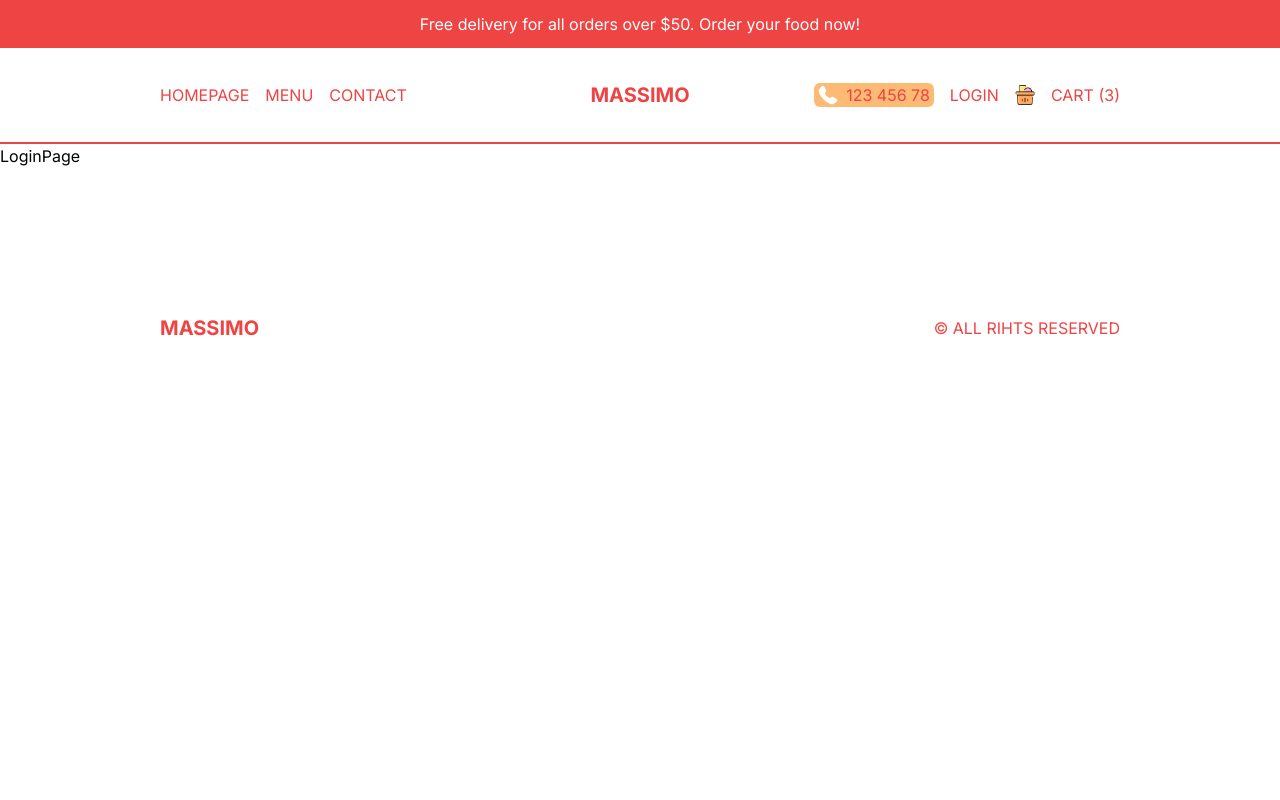
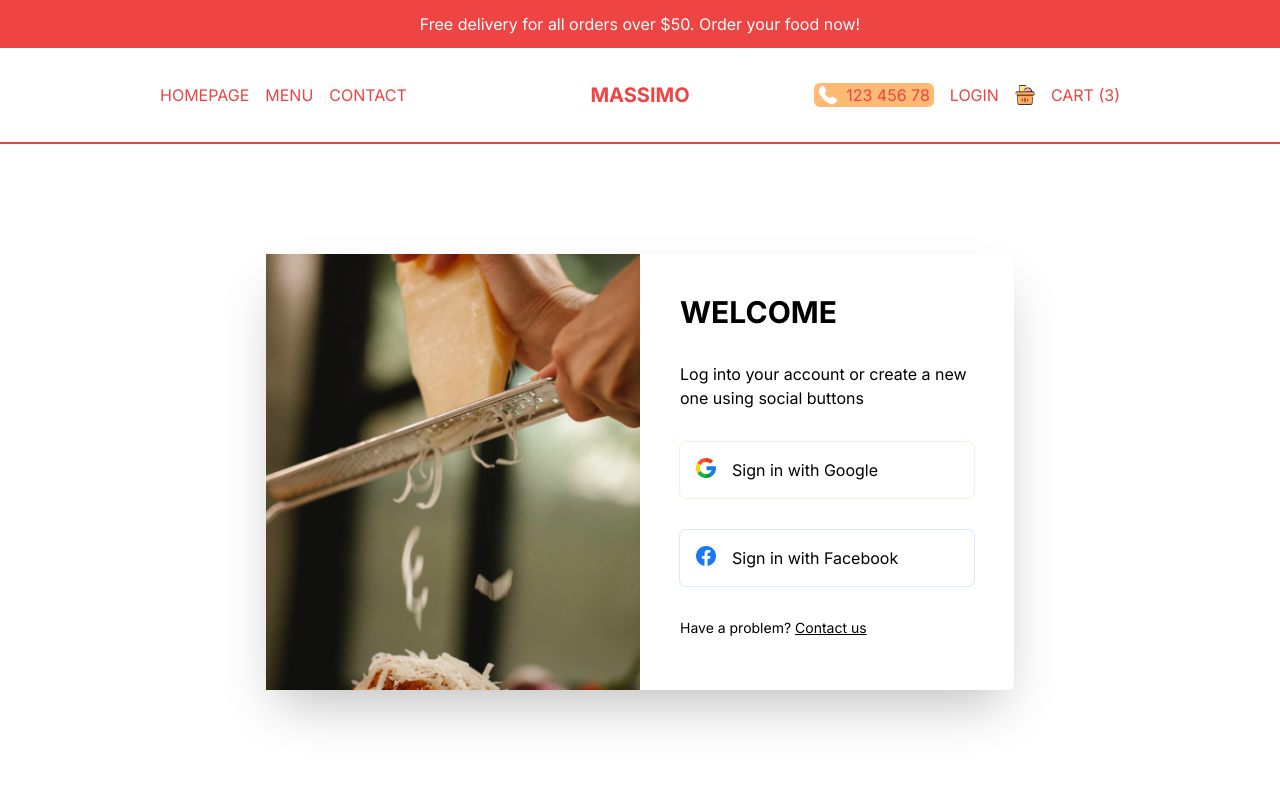
Before and after one commit to stefifm/nextjs-fullstack, a Next.js app: page /login in a window 1280 px wide. Shown: the top 800 px of the page. Built offline with nearby package versions, Linux system fonts and the light colour scheme.

Commit message:
Ending login page

```diff
--- a/src/app/login/page.jsx
+++ b/src/app/login/page.jsx
@@ -1,5 +1,56 @@
+import Image from 'next/image'
+import Link from 'next/link'
+
 function LoginPage() {
-  return <div>LoginPage</div>
+  return (
+    <div className='p-4 h-[calc(100vh-6rem)] md:h-[calc(100vh-9rem)] flex items-center justify-center'>
+      {/* BOX */}
+      <div className='h-full shadow-2xl rounded-md flex flex-col md:flex-row md:h-[70%] md:w-full lg:w-[60%] 2xl:w-[50%]'>
+        {/* IMAGE CONTAINER */}
+        <div className='relative h-1/3 w-full md:h-full md:w-1/2'>
+          <Image
+            src='/loginBg.png'
+            alt=''
+            fill
+            className='object-cover'
+          />
+        </div>
+        {/* FORM CONTAINER */}
+        <div className='p-10 flex flex-col gap-8 md:w-1/2'>
+          <h1 className='uppercase font-bold text-xl xl:text-3xl'>welcome</h1>
+          <p>Log into your account or create a new one using social buttons</p>
+          <button className='flex gap-4 p-4 ring-1 ring-orange-100 rounded-md'>
+            <Image
+              src='/google.png'
+              alt='google logo'
+              width={20}
+              height={20}
+              className='object-contain'
+            />
+            <span>Sign in with Google</span>
+          </button>
+          <button className='flex gap-4 p-4 ring-1 ring-blue-100 rounded-md'>
+            <Image
+              src='/facebook.png'
+              alt='facebook logo'
+              width={20}
+              height={20}
+              className='object-contain'
+            />
+            <span>Sign in with Facebook</span>
+          </button>
+          <p className='text-sm'>
+            Have a problem?{' '}
+            <Link
+              className='underline'
+              href='/'>
+              Contact us
+            </Link>
+          </p>
+        </div>
+      </div>
+    </div>
+  )
 }
 
 export default LoginPage
```
